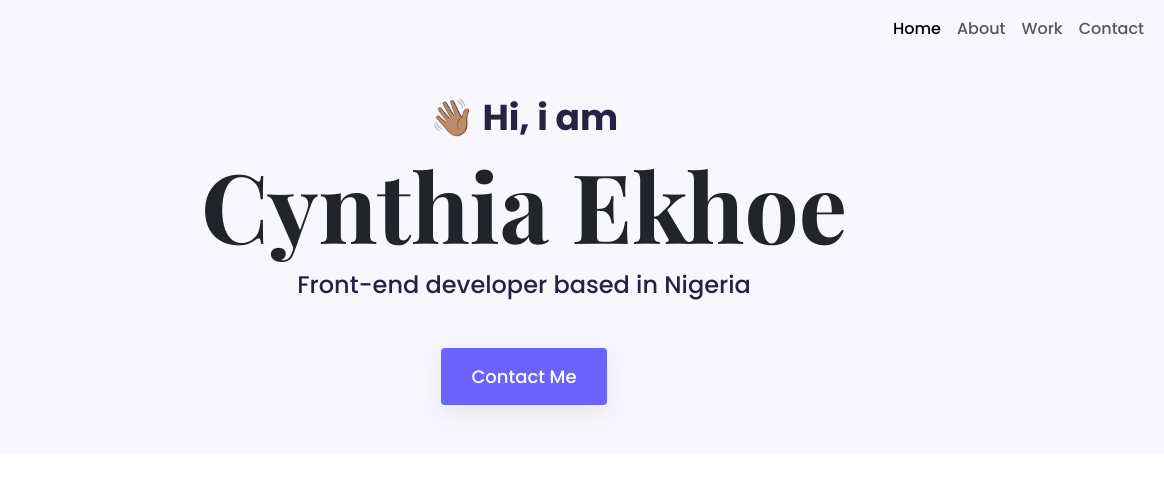
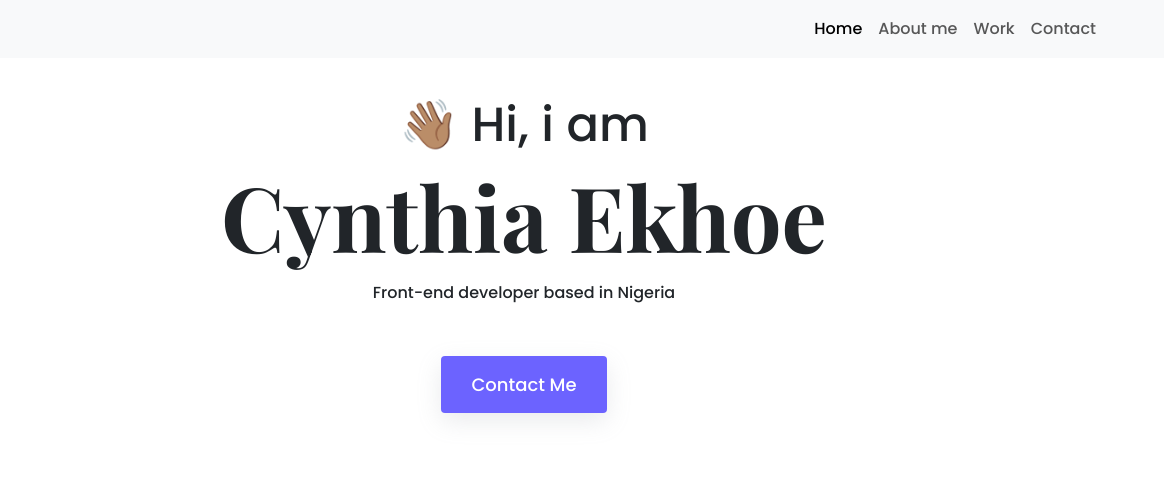
Before and after one commit to ceeygithub/porfolio-project, a plain HTML site: page index.html in a window 1280 px wide. Shown: the top 498 px of the page, 116-1280 px from the left. Drawn offline with nearby package versions, Linux system fonts and the light colour scheme.

Commit message:
made website responsive

```diff
--- a/index.html
+++ b/index.html
@@ -21,31 +21,31 @@
 </head>
 
 <body>
-    <div class="hero  ">
-        <nav class="navbar navbar-expand-md  mb-5 fixed-top hero ">
+
+
+    <nav class="navbar navbar-expand-md bg-body-tertiary fixed-top mb-5">
         <div class="container-fluid">
             <a class="navbar-brand" href="/index.html">
                 <img src="/images/ceey (2).png" alt="logo" width="100" class="img-fluid">
             </a>
-                <button class="navbar-toggler" type="button" data-bs-toggle="collapse" data-bs-target="#navbarNav"
-                    aria-controls="navbarNav" aria-expanded="false" aria-label="Toggle navigation">
+            <button class=" navbar-toggler " type="button" data-bs-toggle="collapse" data-bs-target="#navbarNavDropdown"
+                aria-controls="navbarNavDropdown" aria-expanded="false" aria-label="Toggle navigation">
                 <span class="navbar-toggler-icon"></span>
             </button>
-                <div class="collapse navbar-collapse ms-5" id="navbarNav">
-                    <ul class="navbar-nav ms-auto">
+            <div class="collapse navbar-collapse   " id="navbarNavDropdown">
+                <ul class="navbar-nav ms-auto me-5 justify-content-flex-start   ">
                     <li class="nav-item">
-                            <a class="nav-link active" aria-current="page" href="/about.html">Home</a>
+                        <a class="nav-link active" aria-current="page" href="#">Home</a>
                     </li>
                     <li class="nav-item">
-                            <a class="nav-link" href="/about.html">About</a>
+                        <a class="nav-link" href="/about.html">About me</a>
                     </li>
                     <li class="nav-item">
                         <a class="nav-link" href="/work.html">Work</a>
                     </li>
                     <li class="nav-item">
-                            <a class="nav-link" href="/contact.html">Contact</a>
+                        <a class="nav-link" href="/contact.html">Contact </a>
                     </li>
-
                 </ul>
             </div>
         </div>
@@ -53,11 +53,13 @@
     <!--nav ends here-->
 
     <h2 class="text-center mt-5 pt-5">👋🏽 Hi, i am </h2>
-        <h1 class="text-center mb-2 heading">Cynthia Ekhoe</h1>
+    <h1 class="text-center mb-2 heading  ">Cynthia Ekhoe</h1>
     <p class="text-center mb-5 mt-2">Front-end developer based in Nigeria</p>
-        <div class="text-center mb-5"><a href="#" class="hero-btn btn mb-5  btn-secondary  ">Contact Me</a></div>
+    <div class="text-center mb-5"><a href="#" class="btn-fill btn mb-5  btn-secondary  ">Contact Me</a>
+    </div>
 
-    </div>
+
+
     <div class="container">
         <p class="text-center m-5"> Featured Project which my best projects be choice to show</p>
         <div class="row my-5">
@@ -67,13 +69,15 @@
             <div class="col-md-6 pt-5">
 
                 <h2 class="display-2 mb-5  text-md-start">Yogurt Project</h2>
-                <p class="mb-4 text-muted text-md-start">Far far away, behind the word mountains, far from the countries
+                <p class="mb-4 text-muted text-md-start">Far far away, behind the word mountains, far from the
+                    countries
                     Vokalia and
                     Consonantia,
                     there
                     live the blind
                     texts.
-                    Separated they live in Bookmarksgrove right at the coast of the Semantics, a large language ocean. A
+                    Separated they live in Bookmarksgrove right at the coast of the Semantics, a large language
+                    ocean. A
                     small
                     river named
                     Duden flows by</p>
@@ -83,11 +87,13 @@
         <div class="row my-5">
             <div class="col-md-6 pt-5">
                 <h2 class="display-2 mb-5 text-md-start">Weather App</h2>
-                <p class="mb-4 text-muted text-md-start">Far far away, behind the word mountains, far from the countries
+                <p class="mb-4 text-muted text-md-start">Far far away, behind the word mountains, far from the
+                    countries
                     Vokalia and
                     Consonantia,
                     there live the blind texts.
-                    Separated they live in Bookmarksgrove right at the coast of the Semantics, a large language ocean. A
+                    Separated they live in Bookmarksgrove right at the coast of the Semantics, a large language
+                    ocean. A
                     small river named
                     Duden flows by</p>
                 <div><a href="#" class="btn btn-outline d-block d-sm-inline">View detail project</a></div>
@@ -109,12 +115,14 @@
                     Vokalia and
                     Consonantia,
                     there live the blind texts.
-                    Separated they live in Bookmarksgrove right at the coast of the Semantics, a large language ocean. A
+                    Separated they live in Bookmarksgrove right at the coast of the Semantics, a large language
+                    ocean. A
                     small river named
                     Duden flows by</p>
                 <div><a href="#" class="btn btn-outline d-block d-sm-inline">View detail project</a></div>
             </div>
         </div>
+    </div>
 </body>
 
 </html>
--- a/styles/portfolio.css
+++ b/styles/portfolio.css
@@ -7,38 +7,35 @@
 }
 body{
 font-family: var(--default-fontfamliy);
-margin: 0;
-padding: 0;
+
 }
-h2{
-    font-size: 64px;
-}
-p{
+@media screen and (min-width: 600px) {
+    h1 {
+        font-size: 90px;
+    }
+
+    h2 {
+        font-size: 48px;
+    }
+p {
     font-size: 16px;
     font-weight: normal;
     line-height: 30px;
 }
+    .email-link {
+        display: flex;
+        justify-content: center;
+        font-size: 28px;
+    }
+}
+
+
 .hero{
     background-color:  var(--primary-color);
-    text-align: center;
-}
-.hero h2{
-   color: rgba(39, 33, 66, 1);
-    font-size: 36px;
-    font-weight: bold;
 
 }
-.hero h1{
-    font-size: 96px;
-    font-family: var(--heading-fontfamily);
-    color: gba(0, 0, 0, 1);
-}
-.hero p{
-    font-size: 24px;
-    font-weight: normal;
-    color: rgba(39, 33, 66, 1);
-}
-.hero-btn{
+
+.btn-fill{
     background-color:var(--tertiary-color);
  box-shadow: rgba(149, 157, 165, 0.2) 0px 8px 24px;
  border-radius: 4px;
```
Also changed, not shown: about.html (+11 -9 lines), contact.html (+6 -6 lines), work.html (+2 -2 lines). Lines whose indentation alone changed are shown as unchanged.
